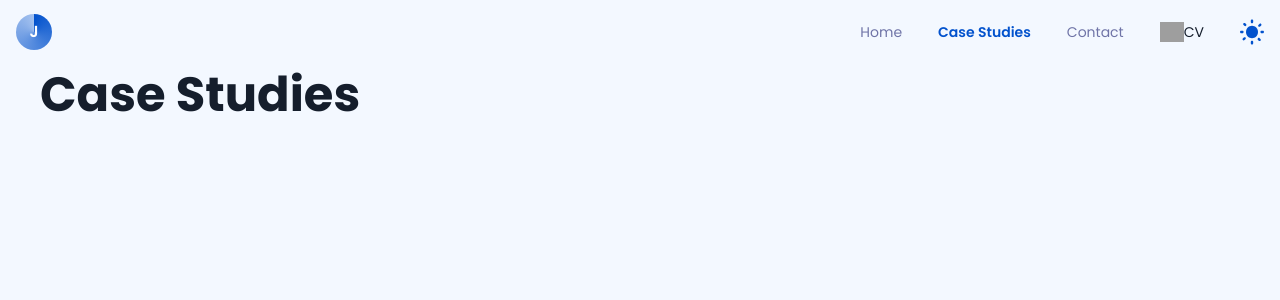
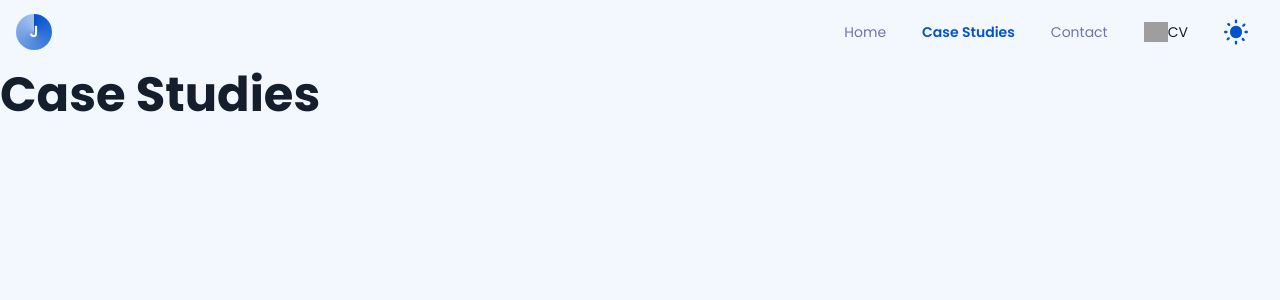
Before and after one commit to JamesDrysdale/portfolio, a Next.js app: page /case-studies in a window 1280 px wide. Shown: the top 300 px of the page. Built offline with nearby package versions, Linux system fonts and the light colour scheme; grey boxes are pictures that could not be loaded.

Commit message:
Correcting section colours to match design

```diff
--- a/app/layout.tsx
+++ b/app/layout.tsx
@@ -29,7 +29,7 @@ export default function RootLayout({
       >
         <Provider>
           <Navbar />
-          <div className='mx-4 mt-16 lg:mx-10'>{children}</div>
+          <div className='mt-16'>{children}</div>
         </Provider>
       </body>
     </html>
--- a/components/Navbar.tsx
+++ b/components/Navbar.tsx
@@ -52,7 +52,7 @@ const Navbar = () => {
           className='cursor-pointer md:hidden'
           onClick={() => setShowMobileNavbar((prev) => !prev)}
         />
-        <div className='hidden items-center gap-9 md:flex'>
+        <div className='mr-4 hidden items-center gap-9 md:flex'>
           {navbarLinks.map((button) => (
             <Link href={button.path} key={button.label}>
               <p
--- a/components/homepage/SkillIcon.tsx
+++ b/components/homepage/SkillIcon.tsx
@@ -15,8 +15,10 @@ const SkillIcon: FC<SkillIconProps> = ({ src, text }) => {
       <div
         key={src}
         className={`cursor-pointer rounded-full ${
-          colourIcon ? 'bg-white900 shadow-lg dark:bg-black200' : 'bg-white800'
-        }  p-3.5 dark:bg-black200 lg:p-6`}
+          colourIcon
+            ? 'z-10 bg-white900 shadow-lg dark:bg-black300'
+            : 'bg-white800'
+        }  p-3.5 dark:bg-black300 lg:p-6`}
         onMouseOver={() => setColourIcon(true)}
         onMouseLeave={() => setColourIcon(false)}
       >
--- a/components/homepage/Skills.tsx
+++ b/components/homepage/Skills.tsx
@@ -5,9 +5,9 @@ import SkillIcon from './SkillIcon';
 
 const Skills = () => {
   return (
-    <section className='my-8 flex flex-col justify-center md:my-12'>
-      <div className='m-auto w-[90px]'>
-        <h2 className='text-underline mb-5'>Skills</h2>
+    <section className='flex flex-col justify-center bg-white900 py-8 dark:bg-black200 md:my-12'>
+      <div className='m-auto w-[92px]'>
+        <h2 className='text-underline z-10 mb-5'>Skills</h2>
       </div>
 
       <div className='grid grid-cols-3 gap-5 self-center sm:grid-cols-5 sm:gap-10 lg:grid-cols-6 xl:grid-cols-7'>
```
